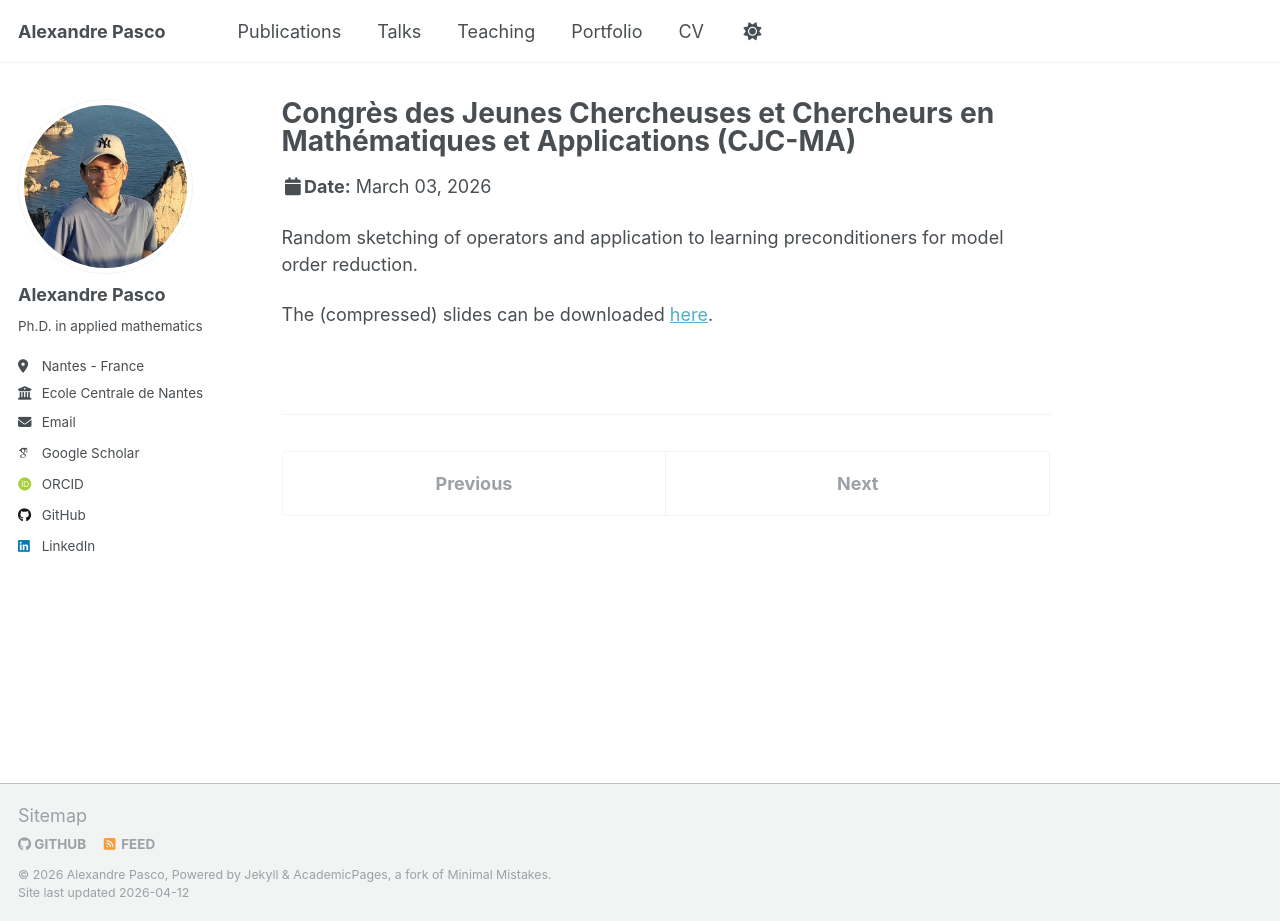
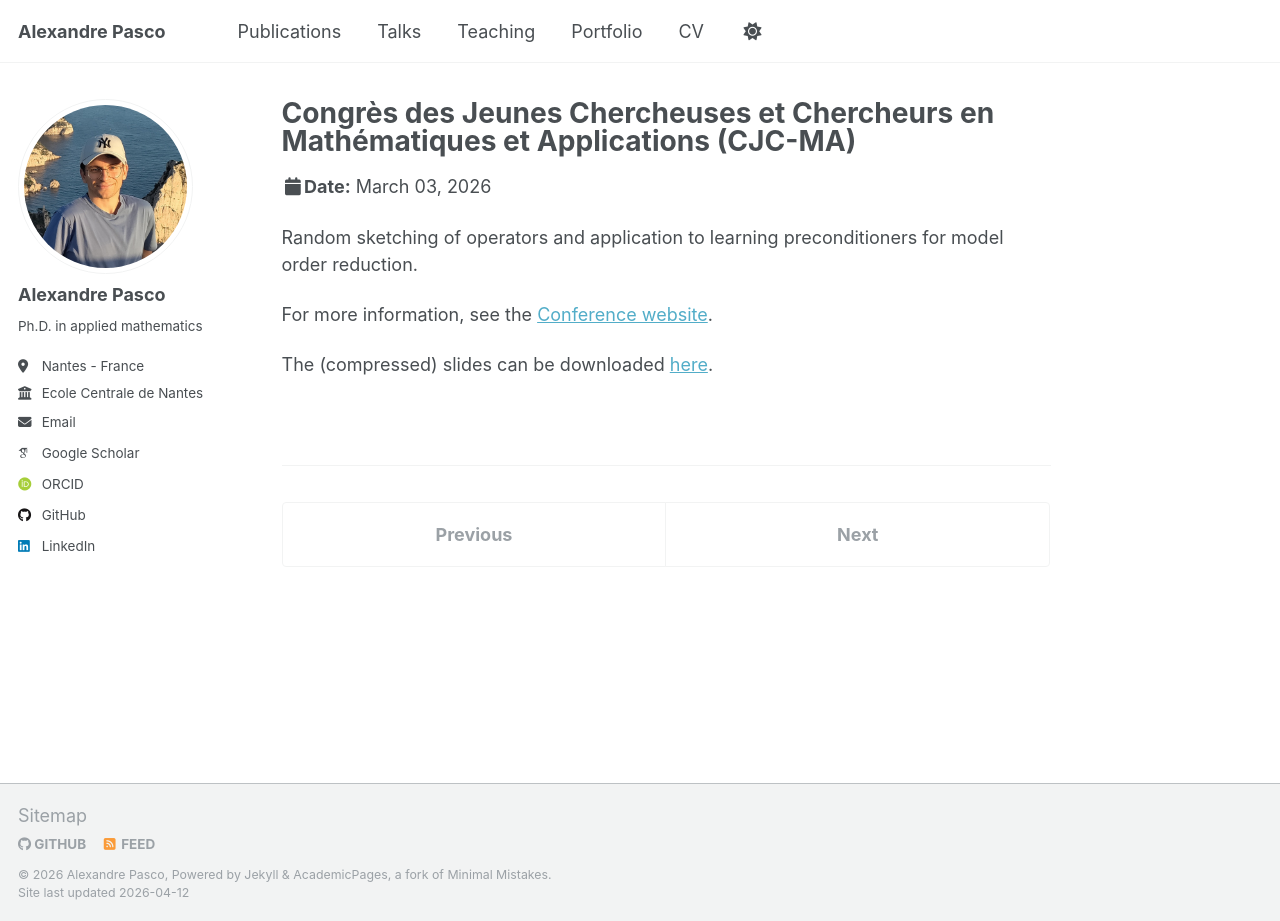
Before and after one commit to alexandre-pasco/alexandre-pasco.github.io, a Jekyll site: the page built from _talks/2026-03-03-cjc-ma.md, in a window 1280 px wide and 921 px high. Built offline with Jekyll 4.4.1, drawn with Linux system fonts in a browser that asks for light colours; some web fonts are replaced.

Commit message:
fix: conference website

```diff
--- a/_talks/2026-03-03-cjc-ma.md
+++ b/_talks/2026-03-03-cjc-ma.md
@@ -10,4 +10,10 @@ location: "Paris, France"
 
 Random sketching of operators and application to learning preconditioners for model order reduction.
 
+
+<!--- This talk is associated to [this publication](https://alexandre-pasco.github.io/publication/tba).
+--->
+
+For more information, see the [Conference website](https://cjcma2026.sciencesconf.org/).
+
 The (compressed) slides can be downloaded [here](https://alexandre-pasco.github.io/files/presentations/2026/20260303-cjc-ma-compressed.pdf).
```
